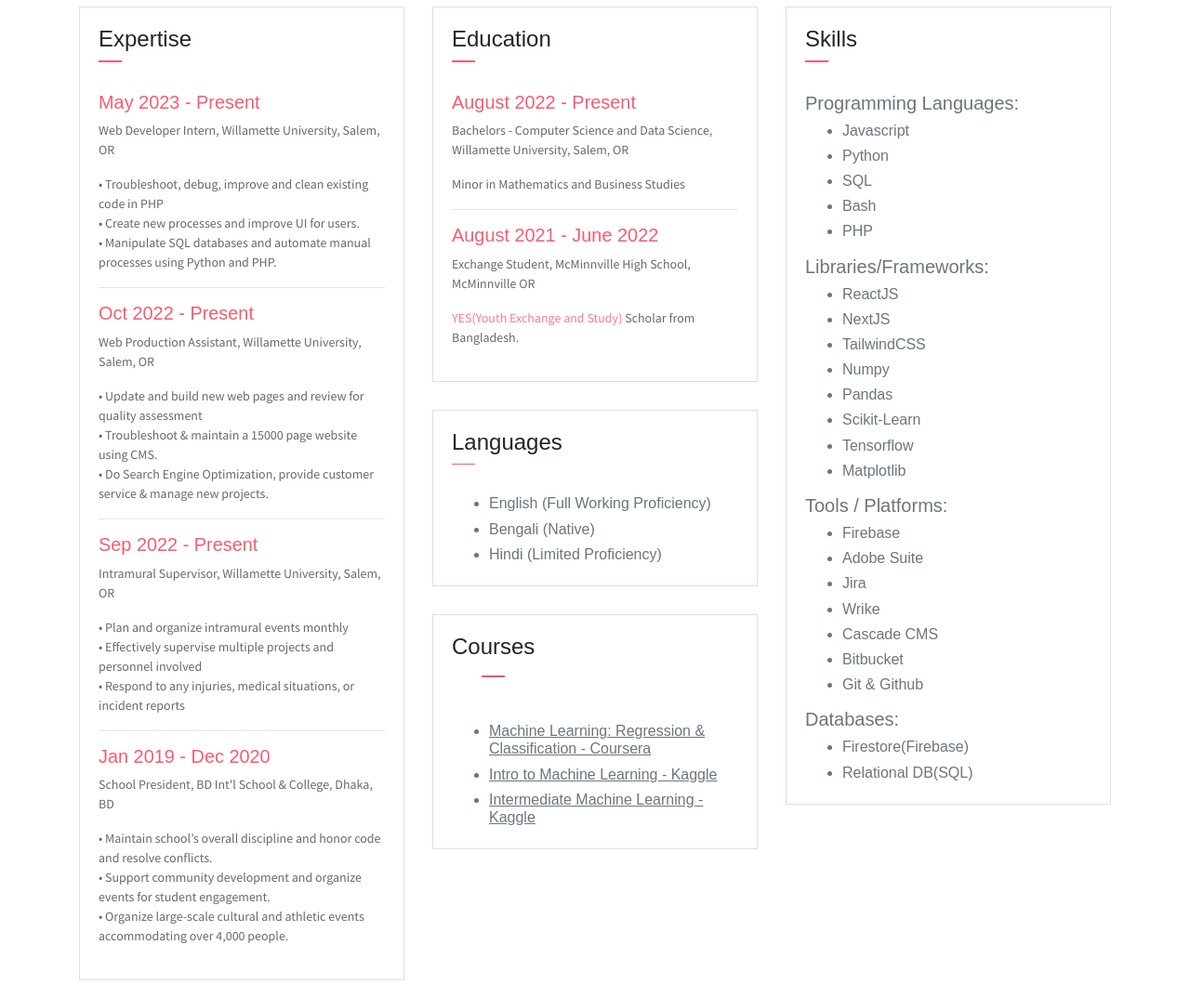
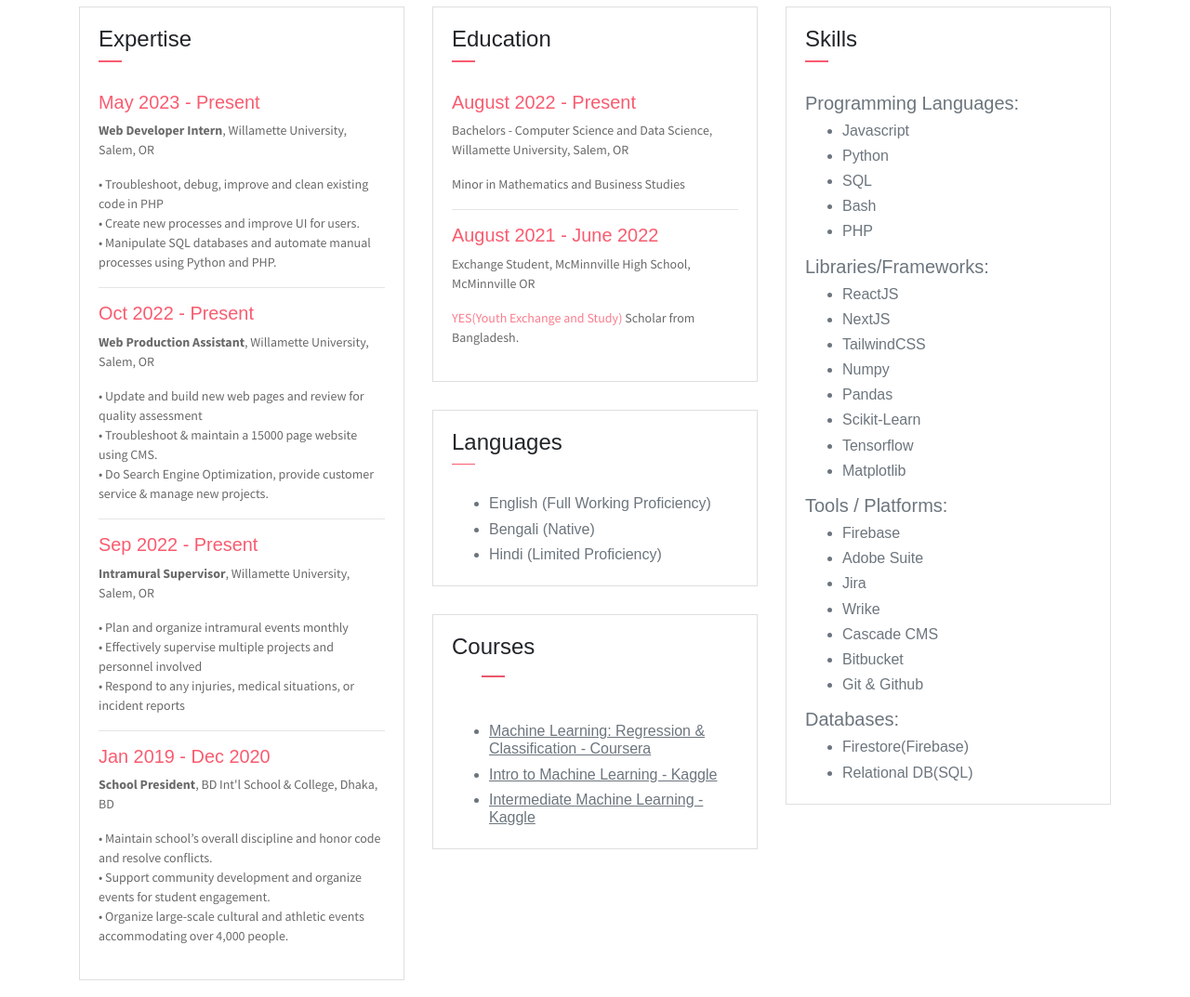
Before and after one commit to shouvikantu/portfolio, a website: page index.html in a window 1280 px wide. Shown: the part 1440-2513 px from the top of the page at 93% size. Drawn offline with Linux system fonts and the light colour scheme.

Commit message:
Updated CSS

```diff
--- a/index.html
+++ b/index.html
@@ -133,7 +133,7 @@
                         </div>
                         <div class="card-body">
                             <h6 class="title text-danger">May 2023 - Present</h6>
-                            <p>Web Developer Intern, Willamette University, Salem, OR</p>
+                            <p><b>Web Developer Intern</b>, Willamette University, Salem, OR</p>
                             <p class="subtitle">
                                 • Troubleshoot, debug, improve and clean existing code in PHP<br>
                                 • Create new processes and improve UI for users.<br>
@@ -142,7 +142,7 @@
                             <hr>
 
                             <h6 class="title text-danger">Oct 2022 - Present</h6>
-                            <p>Web Production Assistant, Willamette University, Salem, OR</p>
+                            <p><b>Web Production Assistant</b>, Willamette University, Salem, OR</p>
                             <p class="subtitle">
                                 • Update and build new web pages and review for quality assessment<br>
                                 • Troubleshoot & maintain a 15000 page website using CMS.<br>
@@ -151,7 +151,7 @@
                             <hr>
 
                             <h6 class="title text-danger">Sep 2022 - Present</h6>
-                            <p>Intramural Supervisor, Willamette University, Salem, OR</p>
+                            <p><b>Intramural Supervisor</b>, Willamette University, Salem, OR</p>
                             <p class="subtitle">
                                 • Plan and organize intramural events monthly<br>
                                 • Effectively supervise multiple projects and personnel involved<br>
@@ -160,7 +160,7 @@
                             <hr>
 
                             <h6 class="title text-danger">Jan 2019 - Dec 2020</h6>
-                            <p>School President, BD Int'l School & College, Dhaka, BD</p>
+                            <p><b>School President</b>, BD Int'l School & College, Dhaka, BD</p>
                             <p class="subtitle">
                                 • Maintain school’s overall discipline and honor code and resolve conflicts.<br>
                                 • Support community development and organize events for student engagement.<br>
```
